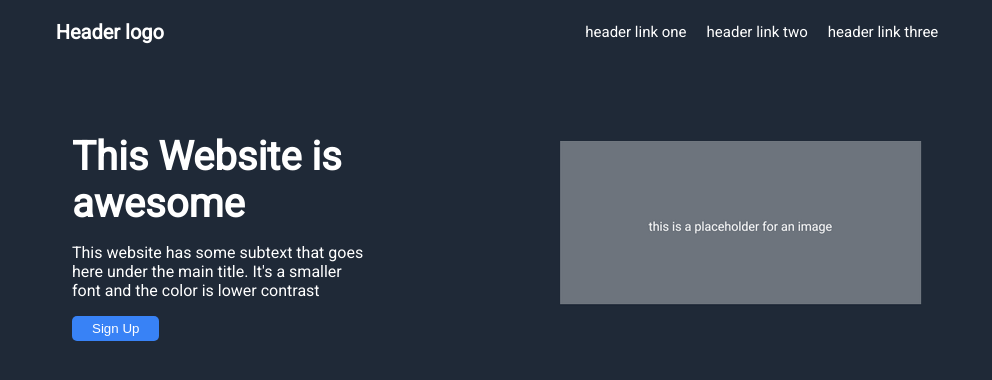
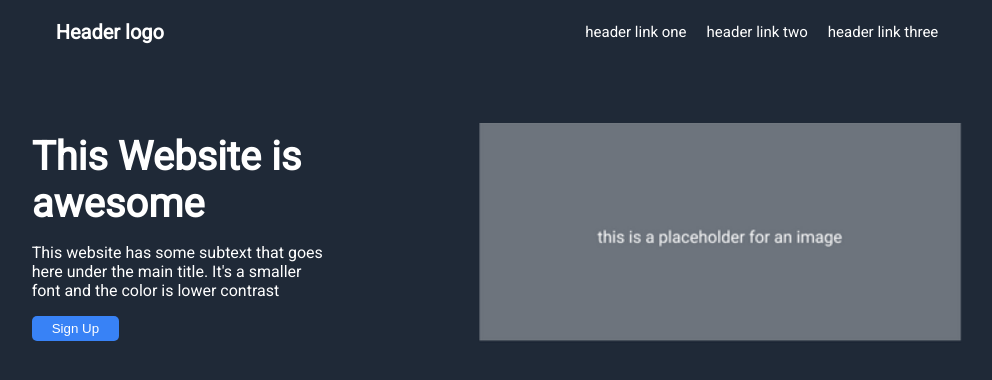
Before and after one commit to Zulu0824/landing-page, a plain HTML site: page index.html in a window 1280 px wide. Shown: the whole page, without its empty margins (143-1135 px from the left). Drawn offline with Linux system fonts and the light colour scheme.

Commit message:
Add style.css

```diff
--- a/style.css
+++ b/style.css
@@ -61,9 +61,15 @@ button {
 
 .hero-text {
     max-width: 300px;
+    padding-bottom: 20px;
 }
 
 .hero-text h1 {
     font-size: 40px;
     margin-bottom: 0px;
 }
+
+.hero img {
+    height: 220px;
+
+}
```
